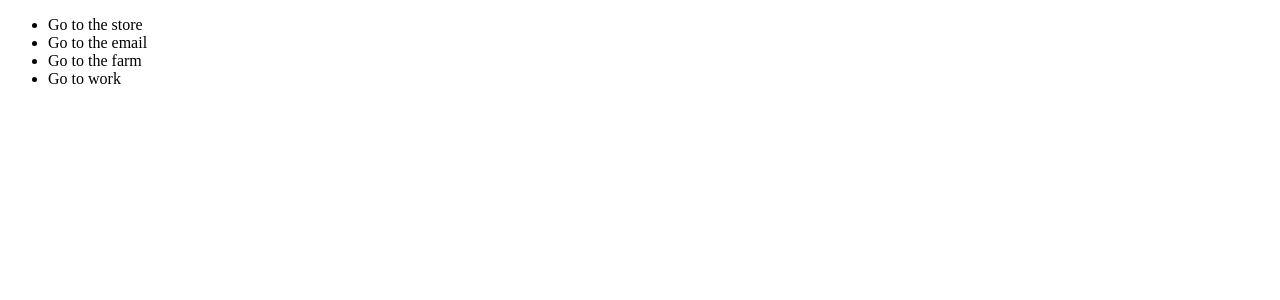
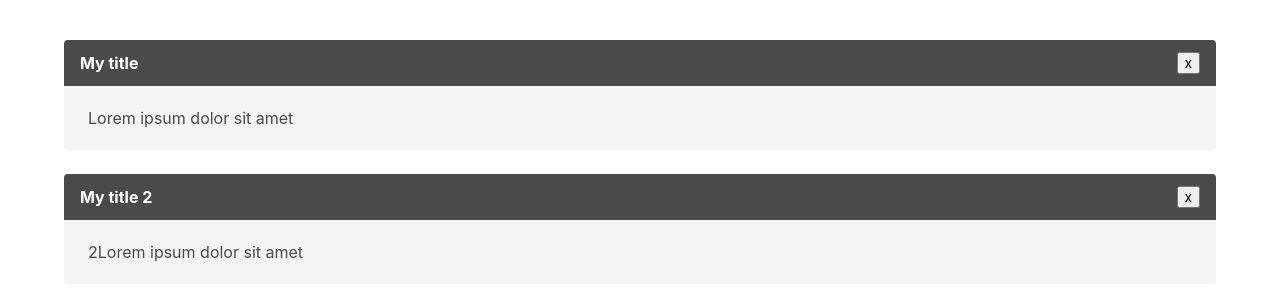
Before and after one commit to perna/learn-vuejs, a plain HTML site: page index.html in a window 1280 px wide. Drawn offline with nearby package versions, Linux system fonts and the light colour scheme.

Commit message:
Practical component

```diff
--- a/index.html
+++ b/index.html
@@ -3,11 +3,16 @@
 <head>
     <meta charset="UTF-8">
     <title>Learn VueJS</title>
+    <link rel="stylesheet" href="https://cdnjs.cloudflare.com/ajax/libs/bulma/0.3.1/css/bulma.min.css">
+    <style>
+        body{padding-top:40px;}
+    </style>
 
 </head>
 <body>
-    <div id="root">
-        <task-list></task-list>
+    <div id="root" class="container">
+        <message title="My title" body="Lorem ipsum dolor sit amet"></message>
+        <message title="My title 2" body="2Lorem ipsum dolor sit amet"></message>
     </div>
     <script type="text/javascript" src="https://unpkg.com/vue@2.1.10/dist/vue.js"></script>
     <script src="main.js"></script>
--- a/main.js
+++ b/main.js
@@ -1,26 +1,25 @@
-Vue.component('task-list', {
+Vue.component('message', {
 
-    template: `<ul>
-                <task v-for="task in tasks">{{task.task}}</task>
-              </ul>`,
+    props:['title', 'body'],
 
-    data() {
+    data(){
+        return {
+            isVisible: true
+        };
+    },
 
-        return {
-            tasks: [
-                { task: 'Go to the store', complete: true },
-                { task: 'Go to the email', complete: false },
-                { task: 'Go to the farm', complete: true },
-                { task: 'Go to work', complete: false }
-            ]
-        };
-    }
+    template: `
+            <article class="message" v-show="isVisible">
+                <div class="message-header">
+                    {{ title }}
+                    <button type="button" @click="isVisible = false">x</button>
+                </div>
+                <div class="message-body">
+                    {{ body }}
+                </div>
+            </article>
 
-});
-
-
-Vue.component('task', {
-    template:'<li><slot></slot></li>'
+            `
 });
 
 
```
